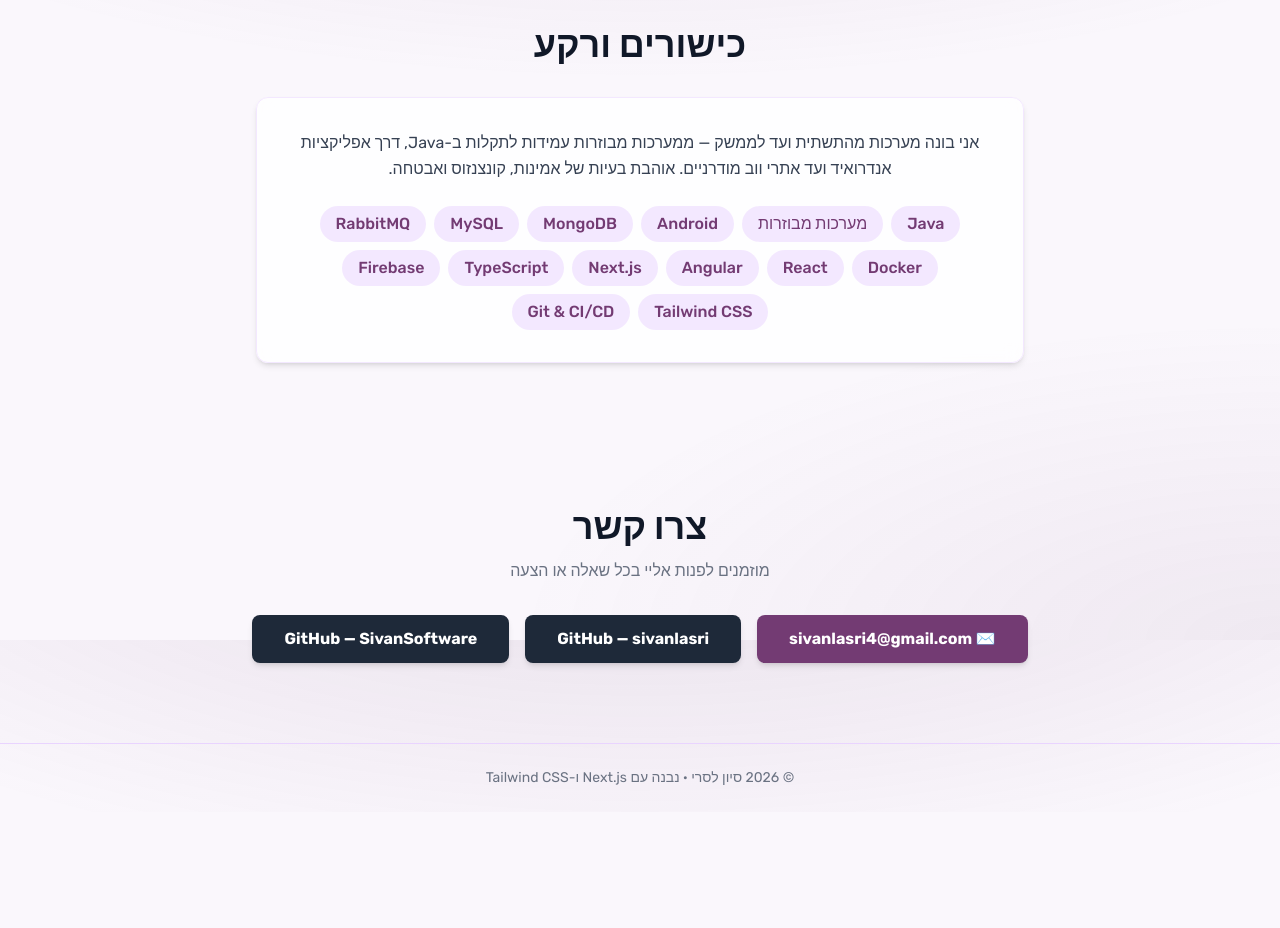
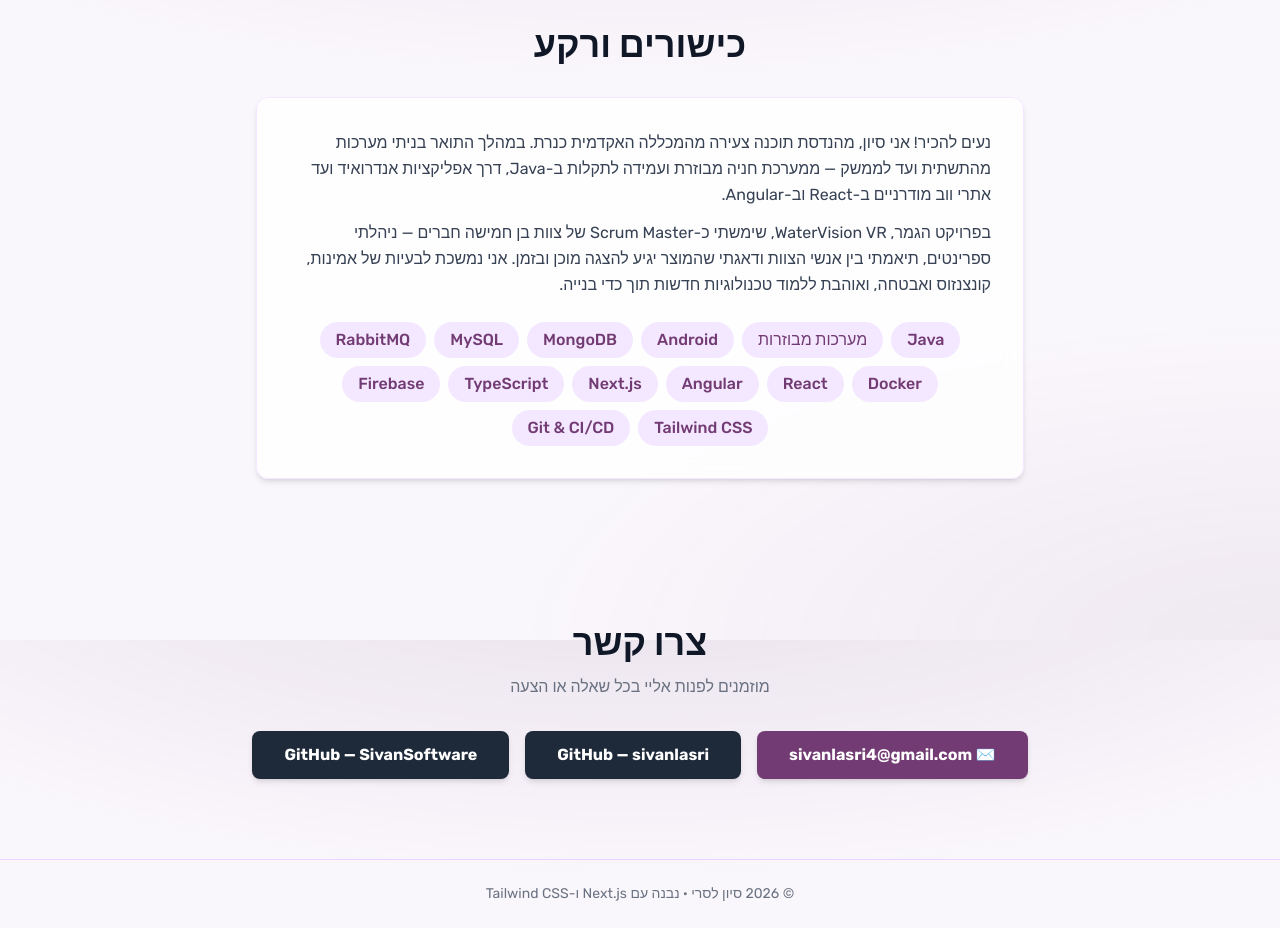
Before and after one commit to SivanSoftware/SivanSoftware.github.io, a Next.js app: page / in a window 1280 px wide. Shown: the part 1760-2688 px from the top of the page. Before the commit the page ends 2572 px from the top, so only its background shows below. Built offline with nearby package versions, Linux system fonts and the light colour scheme.

Commit message:
Add personal bio to the about section

```diff
--- a/app/page.tsx
+++ b/app/page.tsx
@@ -221,11 +221,20 @@ export default function Home() {
           כישורים ורקע
         </h2>
         <div className="bg-white/80 backdrop-blur-sm rounded-xl shadow-md border border-purple-100 p-6 sm:p-8 max-w-3xl mx-auto">
-          <p className="text-gray-700 leading-relaxed mb-6 text-center">
-            אני בונה מערכות מהתשתית ועד לממשק — ממערכות מבוזרות עמידות לתקלות
-            ב-Java, דרך אפליקציות אנדרואיד ועד אתרי ווב מודרניים. אוהבת בעיות
-            של אמינות, קונצנזוס ואבטחה.
-          </p>
+          <div className="text-gray-700 leading-relaxed mb-6 space-y-3">
+            <p>
+              נעים להכיר! אני סיון, מהנדסת תוכנה צעירה מהמכללה האקדמית כנרת.
+              במהלך התואר בניתי מערכות מהתשתית ועד לממשק — ממערכת חניה מבוזרת
+              ועמידה לתקלות ב-Java, דרך אפליקציות אנדרואיד ועד אתרי ווב
+              מודרניים ב-React וב-Angular.
+            </p>
+            <p>
+              בפרויקט הגמר, WaterVision VR, שימשתי כ-Scrum Master של צוות בן
+              חמישה חברים — ניהלתי ספרינטים, תיאמתי בין אנשי הצוות ודאגתי
+              שהמוצר יגיע להצגה מוכן ובזמן. אני נמשכת לבעיות של אמינות,
+              קונצנזוס ואבטחה, ואוהבת ללמוד טכנולוגיות חדשות תוך כדי בנייה.
+            </p>
+          </div>
           <div className="flex flex-wrap gap-2 justify-center">
             {skills.map((skill) => (
               <span
```
